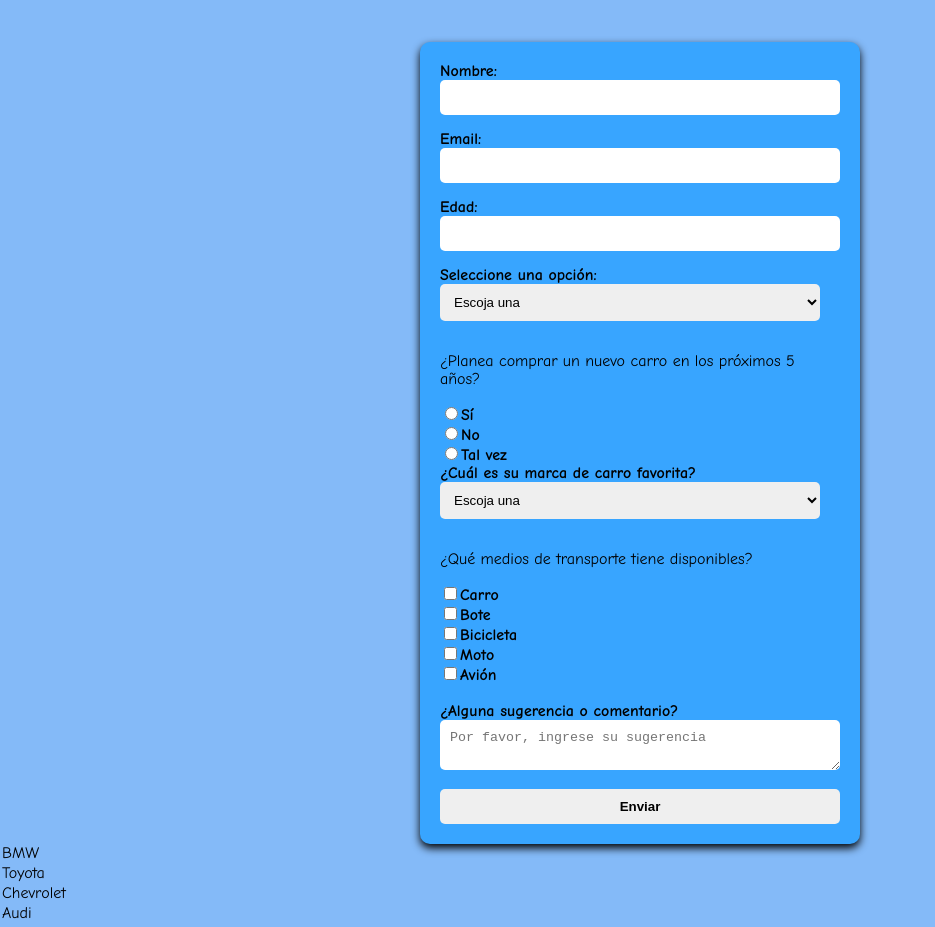
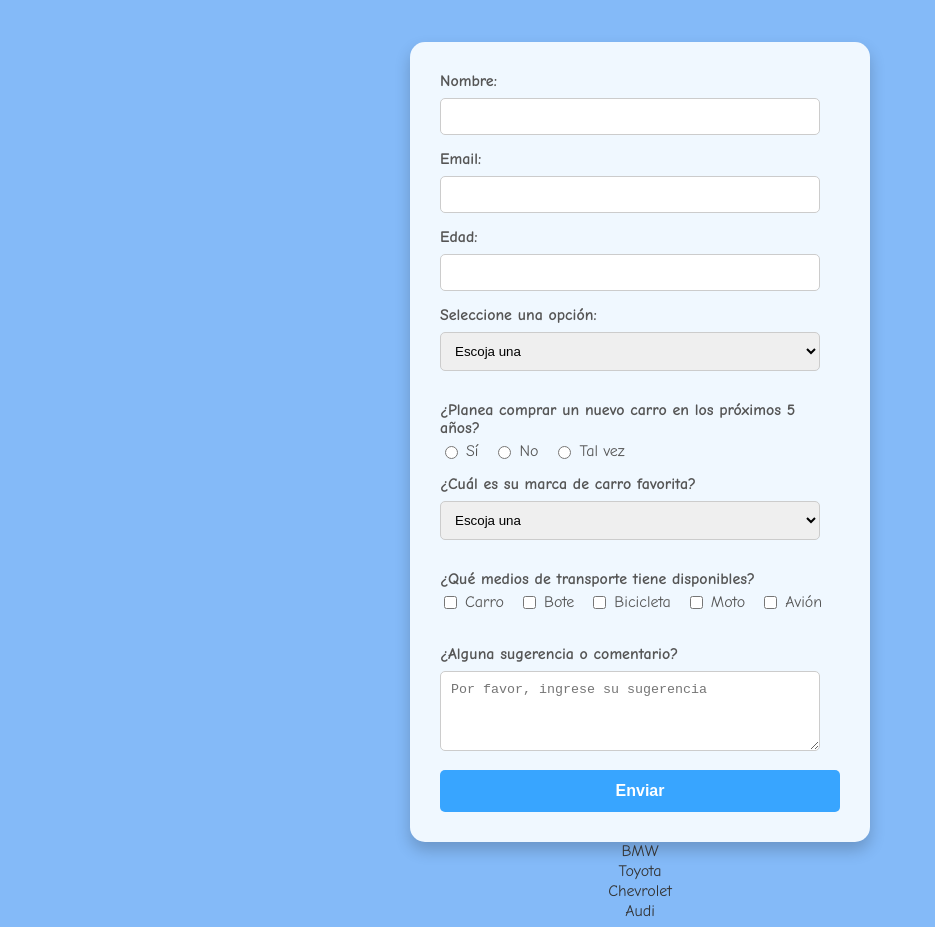
Before and after one commit to SammySam72/PerkeoGood, a plain HTML site: page index.html in a window 1280 px wide. Shown: the part 74-1001 px from the top of the page, without its empty margins (0-935 px from the left). Drawn offline with Linux system fonts and the light colour scheme.

Commit message:
Update styles.css

```diff
--- a/styles.css
+++ b/styles.css
@@ -2,48 +2,87 @@ body {
     font-family: 'Comic Sans MS', cursive, sans-serif;
     background-color: #84baf8;
     margin: 0;
+    color: #333;
+    display: flex;
+    flex-direction: column;
+    align-items: center;
+    justify-content: center;
+    min-height: 100vh;
 }
 
 h1 {
-    display: flex;
-    justify-content: center;
+    color: #fff;
+    text-shadow: 2px 2px 4px rgba(0, 0, 0, 0.2);
 }
+
 .formulario {
-    background-color: #38a5ff;
+    background-color: #f0f8ff;
     width: 400px;
-    margin: 0 auto;
-    padding: 20px;
-    border-radius: 10px;
-    box-shadow: 0 4px 8px #000000;
+    padding: 30px;
+    border-radius: 15px;
+    box-shadow: 0 8px 16px rgba(0, 0, 0, 0.2);
     text-align: left;
-
 }
 
 label {
     display: block;
-    margin-bottom: 10px 0 6px;
+    margin-bottom: 8px;
     font-weight: bold;
+    color: #555;
 }
 
-input[type="text"],input[type="email"],input[type='number'], select, textarea {
+p {
+    margin-top: 15px;
+    margin-bottom: 5px;
+    font-weight: bold;
+    color: #555;
+}
+
+input[type="text"],
+input[type="email"],
+input[type='number'],
+select,
+textarea {
     width: 95%;
     padding: 10px;
     border-radius: 5px;
-    border: none;
+    border: 1px solid #ccc;
+    margin-bottom: 15px;
+    box-sizing: border-box; /* Asegura que el padding no afecte el ancho */
+}
+
+textarea {
+    resize: vertical; /* Permite redimensionar verticalmente */
+    min-height: 80px;
+}
+
+.radios, .checkbox {
+    display: flex;
+    gap: 15px;
     margin-bottom: 15px;
 }
 
+.radios label, .checkbox label {
+    display: flex;
+    align-items: center;
+    font-weight: normal;
+    gap: 5px;
+    margin-bottom: 0;
+}
+
 button {
-
-    color: black;
+    background-color: #38a5ff;
+    color: white;
     border: none;
-    padding: 10px 20px;
+    padding: 12px 20px;
     border-radius: 5px;
     cursor: pointer;
     width: 100%;
     font-weight: bold;
+    font-size: 16px;
+    transition: background-color 0.3s ease;
 }
 
 button:hover {
-    background: #bbb;
+    background-color: #2b7bc0;
 }
```
